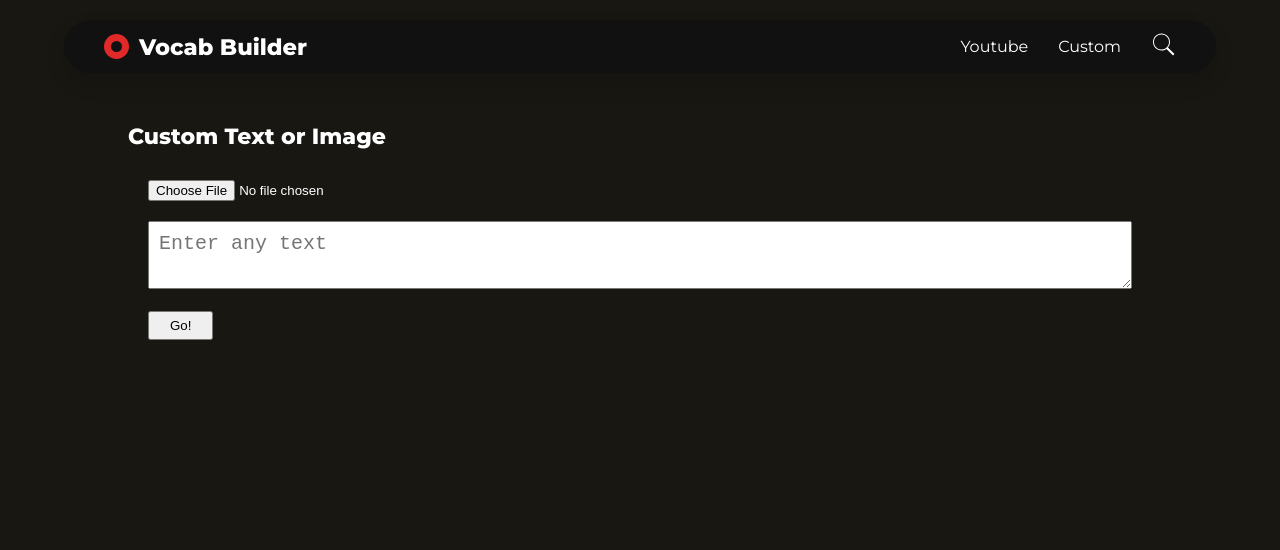
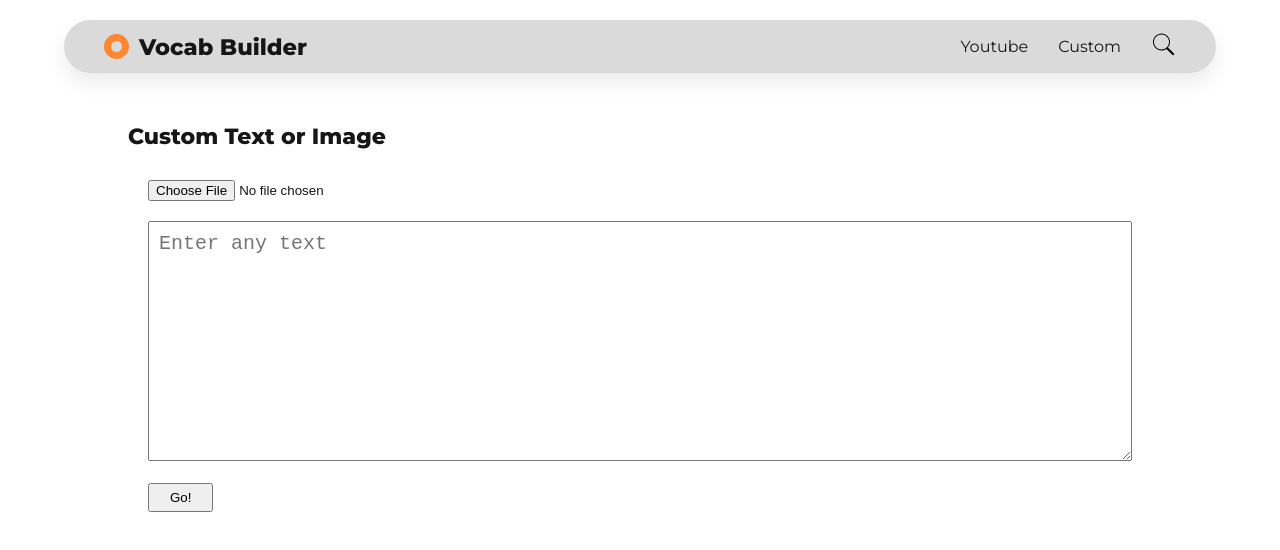
Before and after one commit to sandeep-chahal/vocab-builder, a Next.js app: page /custom in a window 1280 px wide. Shown: the top 550 px of the page. Built offline with nearby package versions, Linux system fonts and the light colour scheme; what compress.js would draw is missing.

Commit message:
converted to light theme

```diff
--- a/components/definitionModal/definition.module.css
+++ b/components/definitionModal/definition.module.css
@@ -27,7 +27,7 @@
 
 .dictionary {
 	width: 60vw;
-	background: rgb(17, 17, 17);
+	background: var(--color-primary-2);
 	margin-top: 3rem;
 }
 
--- a/components/dropdown/styles.module.css
+++ b/components/dropdown/styles.module.css
@@ -5,7 +5,7 @@
 	position: absolute;
 	top: 100%;
 	left: 0;
-	background-color: rgba(17, 17, 17);
+	background-color: var(--color-primary-2);
 	display: flex;
 	flex-direction: column;
 	padding: 1rem 2rem;
--- a/components/nav/index.js
+++ b/components/nav/index.js
@@ -33,7 +33,7 @@ const Nav = () => {
 						<svg
 							className={styles.search}
 							xmlns="http://www.w3.org/2000/svg"
-							fill="#fff"
+							fill="#000"
 							viewBox="0 0 50 50"
 							width="40px"
 							height="40px"
--- a/components/nav/styles.module.css
+++ b/components/nav/styles.module.css
@@ -7,9 +7,9 @@
 	font-size: 2rem;
 	font-weight: 900;
 	width: 90%;
-	background-color: rgb(17, 17, 17);
+	background-color: var(--color-primary-2);
 	border-radius: 100px;
-	box-shadow: 0px 1rem 2rem rgba(0, 0, 0, 0.15);
+	box-shadow: 0px 1rem 2rem rgba(0, 0, 0, 0.08);
 	position: relative;
 }
 .header {
@@ -48,7 +48,7 @@
 .line {
 	width: 100%;
 	height: 3px;
-	background-color: #fff;
+	background-color: #000;
 }
 .line:first-child {
 	margin-bottom: 0.7rem;
--- a/pages/[name]/[season]/[episode].js
+++ b/pages/[name]/[season]/[episode].js
@@ -97,7 +97,7 @@ const Dashboard = ({ error, subtitle, words, name, season, episode }) => {
 						onClick={() => setChange(true)}
 						className={styles.change}
 						xmlns="http://www.w3.org/2000/svg"
-						fill="#fff"
+						fill="#000"
 						viewBox="0 0 50 50"
 						width="20px"
 						height="20px"
--- a/pages/custom.js
+++ b/pages/custom.js
@@ -105,7 +105,7 @@ const Custom = () => {
 						onClick={handleReset}
 						className={styles.reset}
 						xmlns="http://www.w3.org/2000/svg"
-						fill="#fff"
+						fill="#000"
 						viewBox="0 0 50 50"
 						width="20px"
 						height="20px"
--- a/pages/youtube.js
+++ b/pages/youtube.js
@@ -140,7 +140,7 @@ const Youtube = () => {
 								onClick={handleReset}
 								className={styles.reset}
 								xmlns="http://www.w3.org/2000/svg"
-								fill="#fff"
+								fill="#000"
 								viewBox="0 0 50 50"
 								width="20px"
 								height="20px"
--- a/styles/custom.module.css
+++ b/styles/custom.module.css
@@ -14,7 +14,7 @@
 	padding: 1rem;
 	font-size: 2rem;
 	margin-bottom: 2rem;
-	height: auto;
+	min-height: 30vh;
 }
 
 .button {
@@ -36,7 +36,7 @@
 	margin: 0 0.5rem;
 }
 .learn {
-	background-color: var(--color-secondary);
+	color: var(--color-secondary);
 	cursor: pointer;
 }
 .header {
--- a/styles/dashboard.module.css
+++ b/styles/dashboard.module.css
@@ -15,7 +15,7 @@
 	margin: 1rem;
 	margin-left: 0rem;
 	width: 20%;
-	background: rgb(17, 17, 17);
+	background: rgb(216, 216, 216);
 	cursor: pointer;
 }
 
@@ -50,7 +50,7 @@
 	height: 75vh;
 }
 .learn {
-	background-color: var(--color-secondary);
+	color: var(--color-secondary);
 	margin: 0 0.5rem;
 	cursor: pointer;
 }
--- a/styles/globals.css
+++ b/styles/globals.css
@@ -1,15 +1,16 @@
 @import url("https://fonts.googleapis.com/css2?family=Montserrat:wght@300;400;600;800&display=swap");
 
 :root {
-	--color-primary: #181712;
-	--color-secondary: #e02929;
+	--color-primary: #fff;
+	--color-primary-2: rgb(218, 218, 218);
+	--color-secondary: #ff8731;
 }
 html,
 body {
 	font-family: Montserrat, -apple-system, BlinkMacSystemFont, Segoe UI, Roboto,
 		Oxygen, Ubuntu, Cantarell, Fira Sans, Droid Sans, Helvetica Neue, sans-serif;
 	background: var(--color-primary);
-	color: #fff;
+	color: rgb(22, 22, 22);
 	font-size: 62.5%;
 	overflow-x: hidden;
 }
--- a/styles/search.module.css
+++ b/styles/search.module.css
@@ -2,7 +2,7 @@
 	width: 80%;
 	margin: auto;
 	margin-top: 5rem;
-	background-color: rgba(17, 17, 17);
+	background-color: var(--color-primary-2);
 	padding: 2rem 1rem 3rem;
 }
 .inputWrapper {
@@ -10,7 +10,7 @@
 	margin: auto;
 	display: flex;
 	align-items: center;
-	background-color: rgba(15, 15, 15);
+	background-color: var(--color-primary-2);
 }
 .input {
 	width: 100%;
--- a/styles/youtube.module.css
+++ b/styles/youtube.module.css
@@ -66,7 +66,7 @@
 .words .learn {
 	min-width: 15rem;
 	padding: 0.5rem 1rem;
-	background-color: rgb(17, 17, 17);
+	background-color: var(--color-primary-2);
 	margin: 1rem;
 }
 .learn {
@@ -74,7 +74,6 @@
 }
 .subtitles .learn {
 	color: var(--color-secondary);
-	color: #f9934c;
 	margin: 0 0.8rem;
 }
 .line {
@@ -90,7 +89,7 @@
 
 .words::-webkit-scrollbar-thumb,
 .subtitles::-webkit-scrollbar-thumb {
-	background-color: rgb(17, 17, 17);
+	background-color: var(--color-primary-2);
 }
 
 .switch {
```
Also changed, not shown: public/icons/bookmark.svg.
